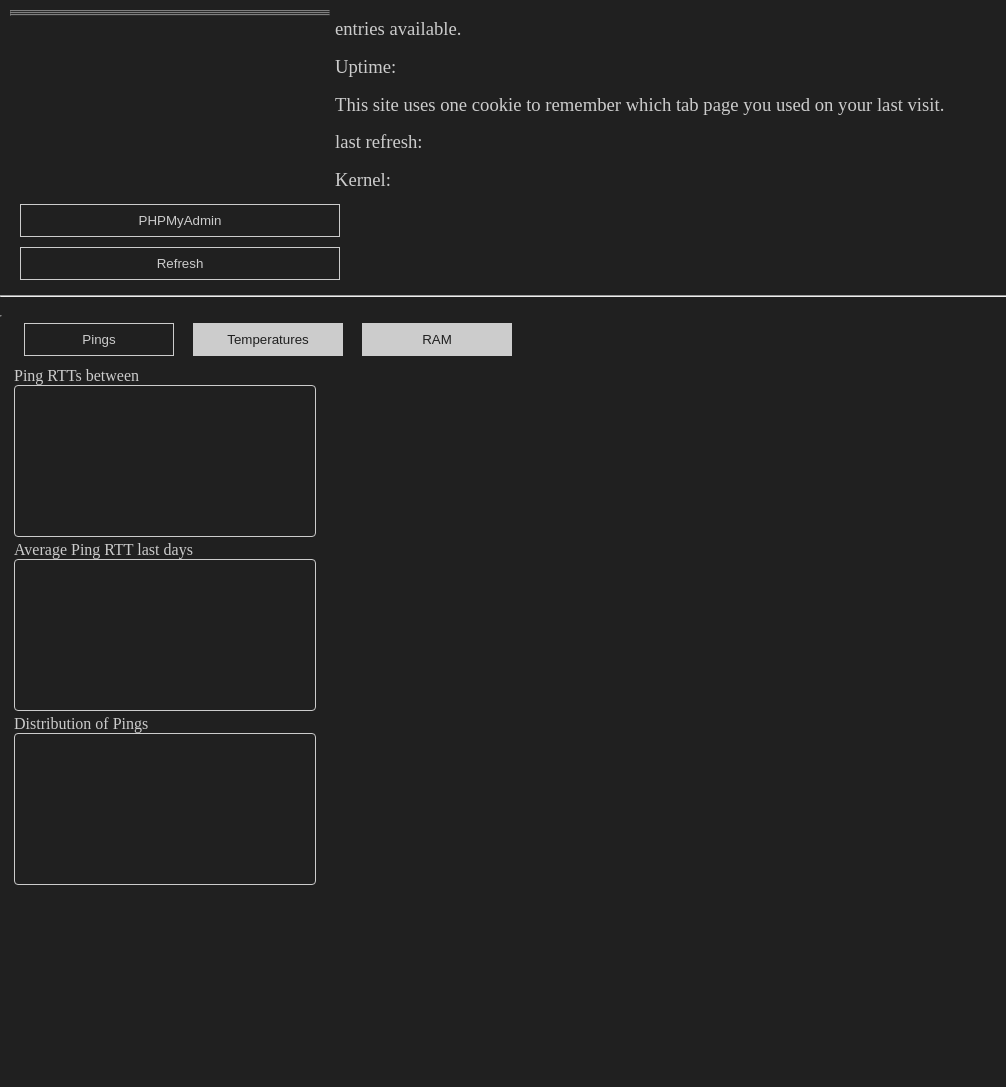
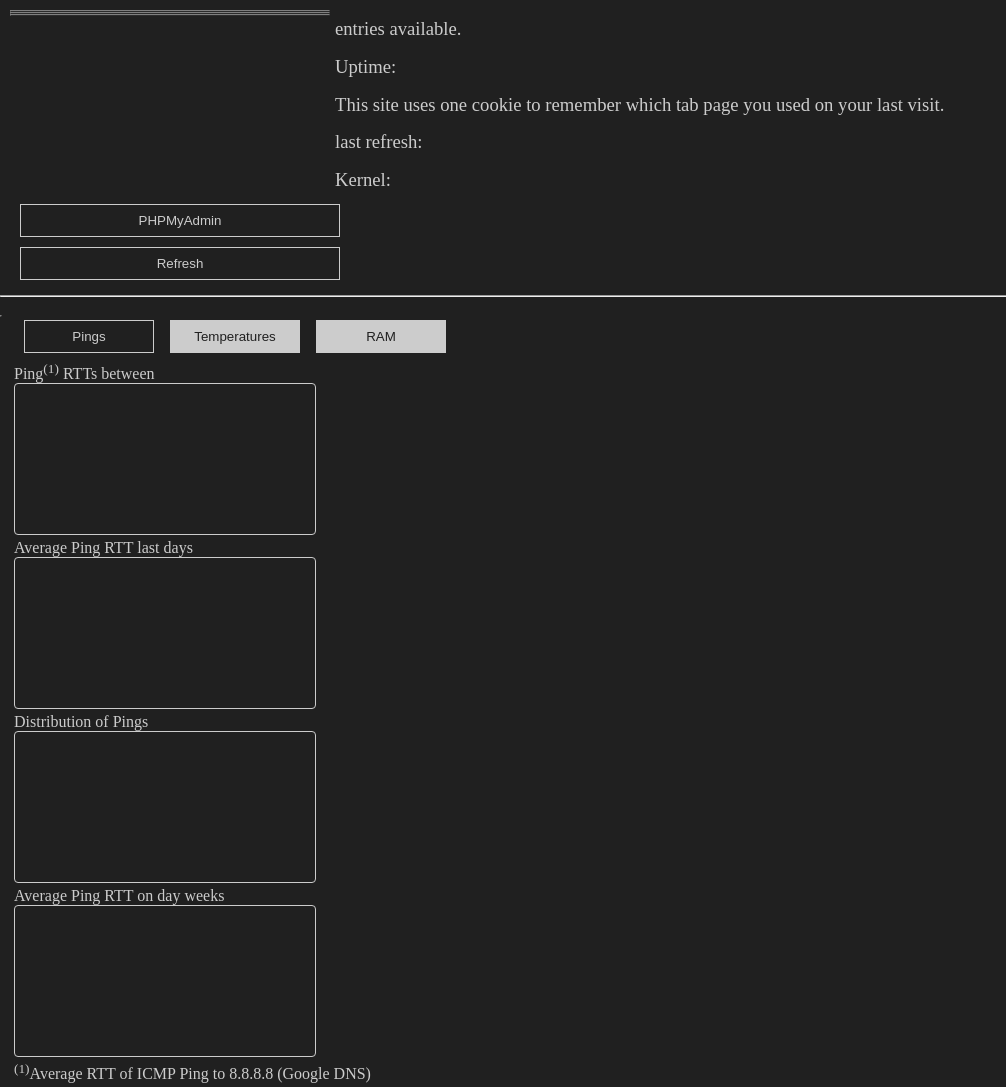
Before and after one commit to Lolwis111/StatsWebInterface, a PHP site: page / in a window 1280 px wide. Shown: the whole page, without its empty margins (0-1006 px from the left). Before the commit the page ends 892 px from the top, so only its background shows below. Run offline with PHP 8.4, Linux system fonts and the light colour scheme; data comes from the database, SQL or seed files in the repository; a map, chart or similar area stays blank.

Commit message:
added ping average by day of week

```diff
--- a/async.js
+++ b/async.js
@@ -5,18 +5,6 @@
         console.log(status);
 
         json = result.responseJSON;
-
-        renderCanvasPings(json);
-        renderCanvasTemps(json);
-        renderCanvasMemory(json);
-
-        renderCanvasAvgPings(json);
-        renderCanvasAvgTemps(json);
-        renderCanvasAvgMemory(json);
-
-        renderCanvasVarPings(json);
-        renderCanvasVarTemps(json);
-        renderCanvasVarMemory(json);
 
         $('#pingstatsTable tr').remove();
         $('#tempstatsTable tr').remove();
@@ -55,8 +43,8 @@
         $('#statsTable tr').remove();
 
         $('#statsTable').append(
-            "<tr><th>Date and Time</th><th>Ping to 8.8.8.8</th>"
-            + "<th>CPU Temperature</th><th>RAM Usage</th></tr>"
+            "<tr><th>Date  Time</th><th>Ping<sup>(1)</sup></th>"
+            + "<th>CPU Temp</th><th>RAM</th></tr>"
         );
 
         for(i = 0; i < json.data.values.length; i++)
@@ -68,6 +56,23 @@
                 + "<td>" + json.data.values[i].RAM + " MB</td></tr>"
             );
         }
+
+        /* $('#weekdayPings tr').remove();
+
+        $('#weekdayPings').append(
+            "<tr><th>Day of week</th><th>Min Ping</th>"
+            + "<th>Max Ping</th><th>Avg Ping</th></tr>"
+        );
+
+        for(i = 0; i < json.weekdaydata.values.length; i++)
+        {
+            $('#weekdayPings').append(
+                "<tr><td>" + json.weekdaydata.values[i].WeekDay + "</td>"
+                + "<td>" + json.weekdaydata.values[i].MinPing + " ms</td>"
+                + "<td>" + json.weekdaydata.values[i].MaxPing + " ms</td>"
+                + "<td>" + json.weekdaydata.values[i].AVGPing + " ms</td></tr>"
+            );
+        }*/
 
         $('.dateTimeRange').text(
             json.data.values[json.data.values.length - 1].DateTime
@@ -93,5 +98,20 @@
             + ':'
             + (seconds < 10 ? '0' + seconds : seconds)
         );
+
+        initCanvas();
+
+        renderCanvasPings(json);
+        renderCanvasTemps(json);
+        renderCanvasMemory(json);
+
+        renderCanvasAvgPings(json);
+        renderCanvasAvgPingsDOW(json);
+        renderCanvasAvgTemps(json);
+        renderCanvasAvgMemory(json);
+
+        renderCanvasVarPings(json);
+        renderCanvasVarTemps(json);
+        renderCanvasVarMemory(json);
     });
 }
--- a/canvas.js
+++ b/canvas.js
@@ -1,7 +1,15 @@
-var canvasHeight = 370;
+var canvasHeight = 320;
 var smallCanvasHeight = 100;
-var bigCanvasWidth = 1400;
+var bigCanvasWidth = 250;
 var smallCanvasWidth = bigCanvasWidth;
+
+var graphTextcolor = "#DBDBDB";
+
+function initCanvas()
+{
+    bigCanvasWidth = $(document).width() - $('#left_table').width() - 25;
+    smallCanvasWidth = bigCanvasWidth;
+}
 
 function renderGrid(context, width)
 {
@@ -32,7 +40,6 @@
     var graphPadding = 10;
     var graphFactor = (canvasHeight - (2 * graphPadding)) / graphMax;
     var graphWidth = (bigCanvasWidth - graphPadding) / json.data.values.length;
-    var graphTextcolor = "#000000";
 
     for(var i = 0; i < json.data.values.length; i++)
     {
@@ -74,7 +81,6 @@
     var graphPadding = 10;
     var graphFactor = (canvasHeight - (2 * graphPadding)) / graphMax;
     var graphWidth = (bigCanvasWidth - graphPadding) / json.data.values.length;
-    var graphTextcolor = "#000000";
 
     for(var i = 0; i < json.data.values.length; i++)
     {
@@ -117,7 +123,6 @@
     var graphPadding = 10;
     var graphFactor = (canvasHeight - (2 * graphPadding)) / graphMax;
     var graphWidth = (bigCanvasWidth - graphPadding) / json.data.values.length;
-    var graphTextcolor = "#000000";
 
     for(var i = 0; i < json.data.values.length; i++)
     {
@@ -162,7 +167,6 @@
     var graphPadding = 10;
     var graphFactor = (canvasHeight - (2 * graphPadding)) / graphMax;
     var graphWidth = (smallCanvasWidth - graphPadding) / json.dailydata.values.length;
-    var graphTextcolor = "#000000";
 
     for(var i = 0; i < json.dailydata.values.length; i++)
     {
@@ -190,6 +194,48 @@
     }
 }
 
+function renderCanvasAvgPingsDOW(json)
+{
+    canvas = document.getElementById("canvas_diagramm_avgpingdow");
+
+    canvas.setAttribute('width', smallCanvasWidth.toFixed());
+    canvas.setAttribute('height', canvasHeight.toFixed());
+    context = canvas.getContext("2d");
+
+    renderGrid(context, smallCanvasWidth);
+
+    var graphMax = 255;
+    var graphPadding = 10;
+    var graphFactor = (canvasHeight - (2 * graphPadding)) / graphMax;
+    var graphWidth = (smallCanvasWidth - graphPadding) / 7;
+
+    for(var i = 0; i < 7; i++)
+    {
+        ping = json.weekdaydata.values[i].AVGPing;
+        tmpTop = (canvasHeight - (graphFactor * ping)).toFixed() - graphPadding;
+        tmpHeight = ((ping * graphFactor)).toFixed();
+
+        if(ping > 255)
+        {
+            // red
+            context.fillStyle = "#FF0000";
+        }
+        else
+        {
+            // the value goes from the 0-255, where 0 is represented as green and 255 as red
+            // the formula makes a smooth color transition, depending on the value
+            context.fillStyle = "#" + (~~ping).toString(16) + (255 - (~~ping)).toString(16) + "00";
+        }
+
+        context.fillRect(graphWidth + ((i - 1) * graphWidth) + graphPadding,
+                        tmpTop, graphWidth - graphPadding, tmpHeight);
+
+        context.fillStyle = graphTextcolor;
+        var text = json.weekdaydata.values[i].WeekDay + " (" + ~~ping + "ms)";
+        context.fillText(text, graphWidth + ((i - 1) * graphWidth) + graphPadding + 2, canvasHeight - 2, graphWidth);
+    }
+}
+
 function renderCanvasAvgTemps(json)
 {
     canvas = document.getElementById("canvas_diagramm_avgtemp");
@@ -204,7 +250,6 @@
     var graphPadding = 10;
     var graphFactor = (canvasHeight - (2 * graphPadding)) / graphMax;
     var graphWidth = (smallCanvasWidth - graphPadding) / json.dailydata.values.length;
-    var graphTextcolor = "#000000";
 
     for(var i = 0; i < json.dailydata.values.length; i++)
     {
@@ -262,7 +307,6 @@
     var graphPadding = 10;
     var graphFactor = (smallCanvasHeight - (2 * graphPadding)) / graphMax;
     var graphWidth = (smallCanvasWidth - graphPadding) / variance.length;
-    var graphTextcolor = "#000000";
 
     for(var i = 0; i < variance.length; i++)
     {
@@ -308,7 +352,6 @@
     var graphPadding = 10;
     var graphFactor = (smallCanvasHeight - (2 * graphPadding)) / graphMax;
     var graphWidth = (smallCanvasWidth - graphPadding) / variance.length;
-    var graphTextcolor = "#000000";
 
     for(var i = 0; i < variance.length; i++)
     {
@@ -354,7 +397,6 @@
     var graphPadding = 10;
     var graphFactor = (smallCanvasHeight - (2 * graphPadding)) / graphMax;
     var graphWidth = (smallCanvasWidth - graphPadding) / variance.length;
-    var graphTextcolor = "#000000";
 
     for(var i = 0; i < variance.length; i++)
     {
@@ -385,7 +427,6 @@
     var graphPadding = 10;
     var graphFactor = (canvasHeight - (2 * graphPadding)) / graphMax;
     var graphWidth = (smallCanvasWidth - graphPadding) / json.dailydata.values.length;
-    var graphTextcolor = "#000000";
 
     for(var i = 0; i < json.dailydata.values.length; i++)
     {
--- a/getData.php
+++ b/getData.php
@@ -119,6 +119,33 @@
     }
     echo "]},";
 
+    // select the daily ping averages by day of week
+    $query = "SELECT DAYNAME(`Date`) as weekday,"
+            . "ROUND(MAX(`Ping`), 3) as maxping,"
+            . "ROUND(MIN(`Ping`), 3) as minping, "
+            . "ROUND(AVG(`Ping`), 3) as avgping FROM `logs`"
+            . "GROUP BY DAYNAME(`Date`)"
+            . "ORDER BY DAYOFWEEK(`Date`)";
+
+    $result = querySql($query, $mysqli);
+
+    echo '"weekdaydata":{"values":[';
+    $rows = $result->num_rows;
+    for($i = 0; $i < $rows; $i++)
+    {
+        $row = $result->fetch_assoc();
+        echo '{"WeekDay":"' . $row["weekday"]
+                . '","MinPing":' . $row["minping"]
+                . ',"MaxPing":' . $row["maxping"]
+                . ',"AVGPing":' . $row["avgping"] . '}';
+
+        if($i < $rows - 1)
+        {
+            echo ",";
+        }
+    }
+    echo "]},";
+
     // add some system information
     echo '"uptime":' . '"' . substr(exec("uptime -p"), 3) . '",';
     echo '"kernel":' . '"' . exec("uname -r") . '"}';
--- a/index.php
+++ b/index.php
@@ -6,11 +6,11 @@
         <link rel="stylesheet" type="text/css" href="style.css">
     </head>
     <body onload="initTabs();asyncReload();">
+        <script src="https://ajax.googleapis.com/ajax/libs/jquery/3.3.1/jquery.min.js"></script>
         <script type="text/javascript" src="canvas.js" ></script>
         <script type="text/javascript" src="tabs.js" ></script>
         <script type="text/javascript" src="cookies.js" ></script>
         <script type="text/javascript" src="async.js" ></script>
-        <script src="https://ajax.googleapis.com/ajax/libs/jquery/3.3.1/jquery.min.js"></script>
         <script>window.setInterval(asyncReload, 5 * 60 * 1000);</script>
 
         <div id="header">
@@ -63,7 +63,7 @@
                 </div>
 
                 <div id="Pings" class="tabpage">
-                    Ping RTTs between <span class="dateTimeRange"></span><br>
+                    Ping<sup>(1)</sup> RTTs between <span class="dateTimeRange"></span><br>
                     <canvas id="canvas_diagramm_ping"></canvas>
                     <br>
                     Average Ping RTT last <span class="dailyDataLength"></span> days<br>
@@ -71,6 +71,13 @@
                     <br>
                     Distribution of Pings<br>
                     <canvas id="canvas_diagramm_varping"></canvas>
+                    <br>
+                    Average Ping RTT on day weeks<br>
+                    <canvas id="canvas_diagramm_avgpingdow"></canvas>
+                    <br>
+                    <sup>(1)</sup>Average RTT of ICMP Ping to 8.8.8.8 (Google DNS)
+                    <br>
+                    <!-- <table class="minmaxTable" id="weekdayPings" border="1"></table> -->
                 </div>
 
                 <div id="Temps" class="tabpage" style="display: none;">
--- a/style.css
+++ b/style.css
@@ -33,25 +33,20 @@
     border: 1px solid #202020;
     border-radius: 4px;
     padding: 2px;
+    overflow-wrap: break-word;
 }
 
-#BtnPings, #BtnTemps, #BtnRAM
+.tab_button
 {
-    width: 150px;
+    width: 130px;
     background-color: #202020;
     color: #CCCCCC;
     border: 1px solid #CCCCCC;
     padding: 8px 16px;
     text-align: center;
     vertical-align: middle;
-    margin: 5px;
+    margin: 2px;
     margin-left: 10px;
-}
-
-#BtnPings:hover, #BtnTemps:hover, #BtnRAM:hover
-{
-    background-color: #CCCCCC;
-    color: #202020;
 }
 
 #body
@@ -111,7 +106,8 @@
 canvas
 {
     border: 1px solid #CCCCCC;
-    border-radius:4px;
+    border-radius: 4px;
+    width: auto;
 }
 
 td
```
